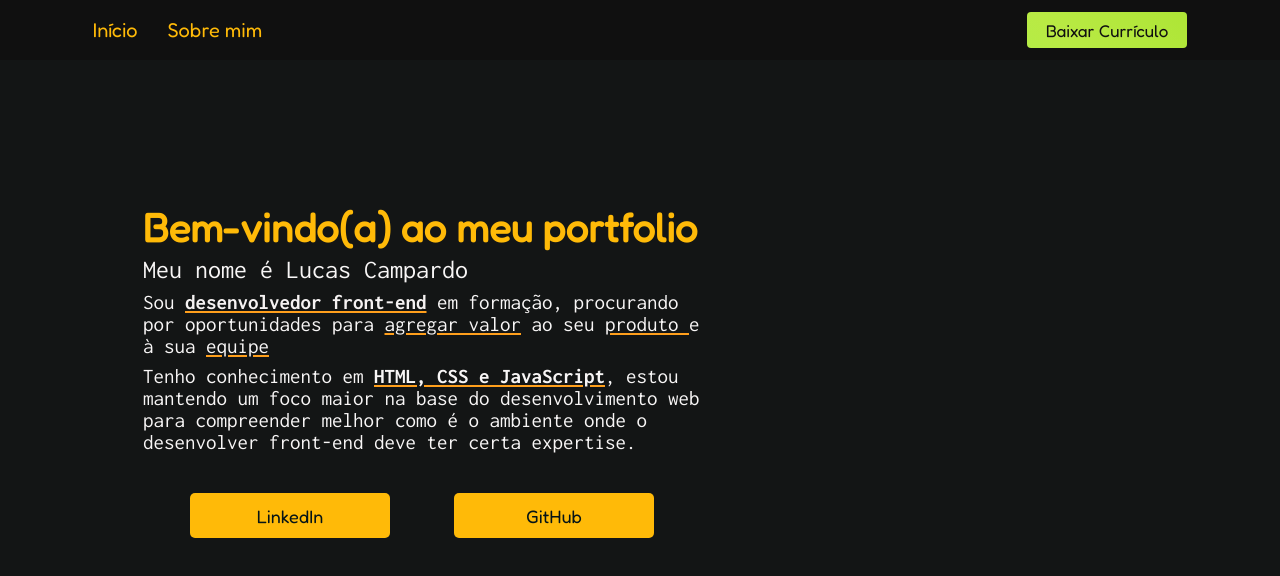
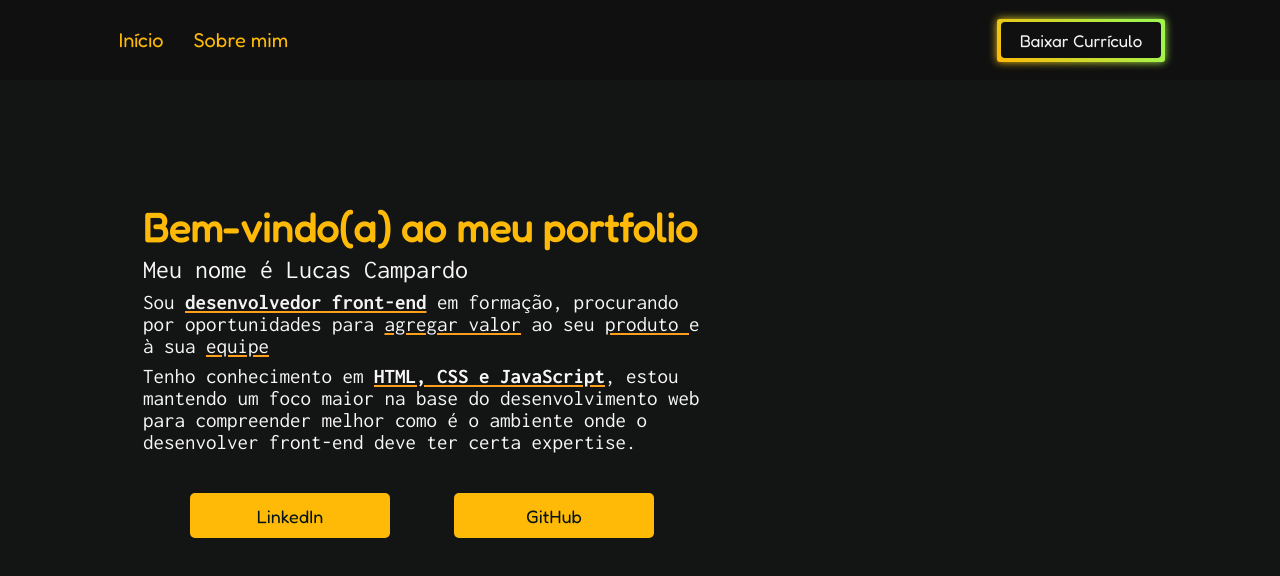
Before and after one commit to lucascampardo/myportfolio, a plain HTML site: page index.html in a window 1280 px wide. Drawn offline with Linux system fonts and the light colour scheme.

Commit message:
Alteração do CSS do botão Baixar Currículo, utilizando ::before, ::after e keyframes

```diff
--- a/css/header.css
+++ b/css/header.css
@@ -2,15 +2,14 @@ header {
     position: fixed;
     width: 100vw;
     background-color: #101010;
-    height: 60px;
+    height: 80px;
 }
 
 header nav {
     display: flex;
-    justify-content: space-around;
+    justify-content: space-evenly;
     align-items: center;
-    height: 60px;
-    width: 100vw;
+    height: 100%;
 }
 
 nav .nav__title {
@@ -35,35 +34,57 @@ nav .nav__btn {
     font-family: "Fredoka", sans-serif;
 }
 
-nav .nav__btn .btn {
+nav .nav__btn .btnCV {
     display: flex;
     justify-content: center;
     align-items: center;
     text-decoration: none;
     text-align: center;
-    color: #101010;
+    position: relative;
+    color: #f5f2f2;
     width: 160px;
     height: 36px;
     border: none;
     border-radius: 4px;
-    background-image: linear-gradient(45deg, #ffba08, #a0f64e, #b9ea44, #a4e12a);
-    background-size: 500% 100%;
+    background-color: #101010;
+    /*background-image: linear-gradient(45deg, #ffba08, #a0f64e, #b9ea44, #a4e12a);*/
+    /*background-size: 500% 100%;*/
     animation: btnDegrade 2s infinite alternate;
 }
 
-nav .nav__btn .btn:hover {
-    transform: scale(1.1);
-    transition: 500ms ease-in-out;
+nav .nav__btn .btnCV::before, .btnCV::after {
+    content: "";
+    position: absolute;
+    z-index: -1;
+    width: calc(100% + 8px);
+    height: calc(100% + 7px);
+    background-image: linear-gradient(45deg, #ffba08, #a0f64e, #b9ea44, #a4e12a);
+    background-size: 300%;
+    border-radius: 3px;
+    animation: btnCV_animate 2s infinite linear;''
 }
 
-@keyframes btnDegrade {
+@keyframes btnCV_animate {
     0% {
-        background-position-x: 0%;
+        background-position: 0;
     }
     100% {
-        background-position-x: 100%;
+        background-position: 300%;
     }
 }
+
+nav .nav__btn .btnCV::after {
+    filter: blur(4px);
+}
+
+/*@keyframes btnDegrade {*/
+/*    0% {*/
+/*        background-position-x: 0%;*/
+/*    }*/
+/*    100% {*/
+/*        background-position-x: 100%;*/
+/*    }*/
+/*}*/
 
 /*nav .nav__btn .btn:hover {*/
 /*    background: linear-gradient(45deg, #ff9f1c, #bd8c17);*/
--- a/css/styles.css
+++ b/css/styles.css
@@ -9,7 +9,7 @@
 body {
     background-color: #131515;
     color: #f8f6f6;
-    height: 100vh;
+    min-height: 100vh;
     width: auto;
 }
 
--- a/index.html
+++ b/index.html
@@ -19,7 +19,7 @@
         </div>
 
         <div class="nav__btn">
-            <a href="" class="btn" target="_blank">Baixar Currículo</a>
+            <a href="" class="btnCV" target="_blank">Baixar Currículo</a>
         </div>
 
     </nav>
```
